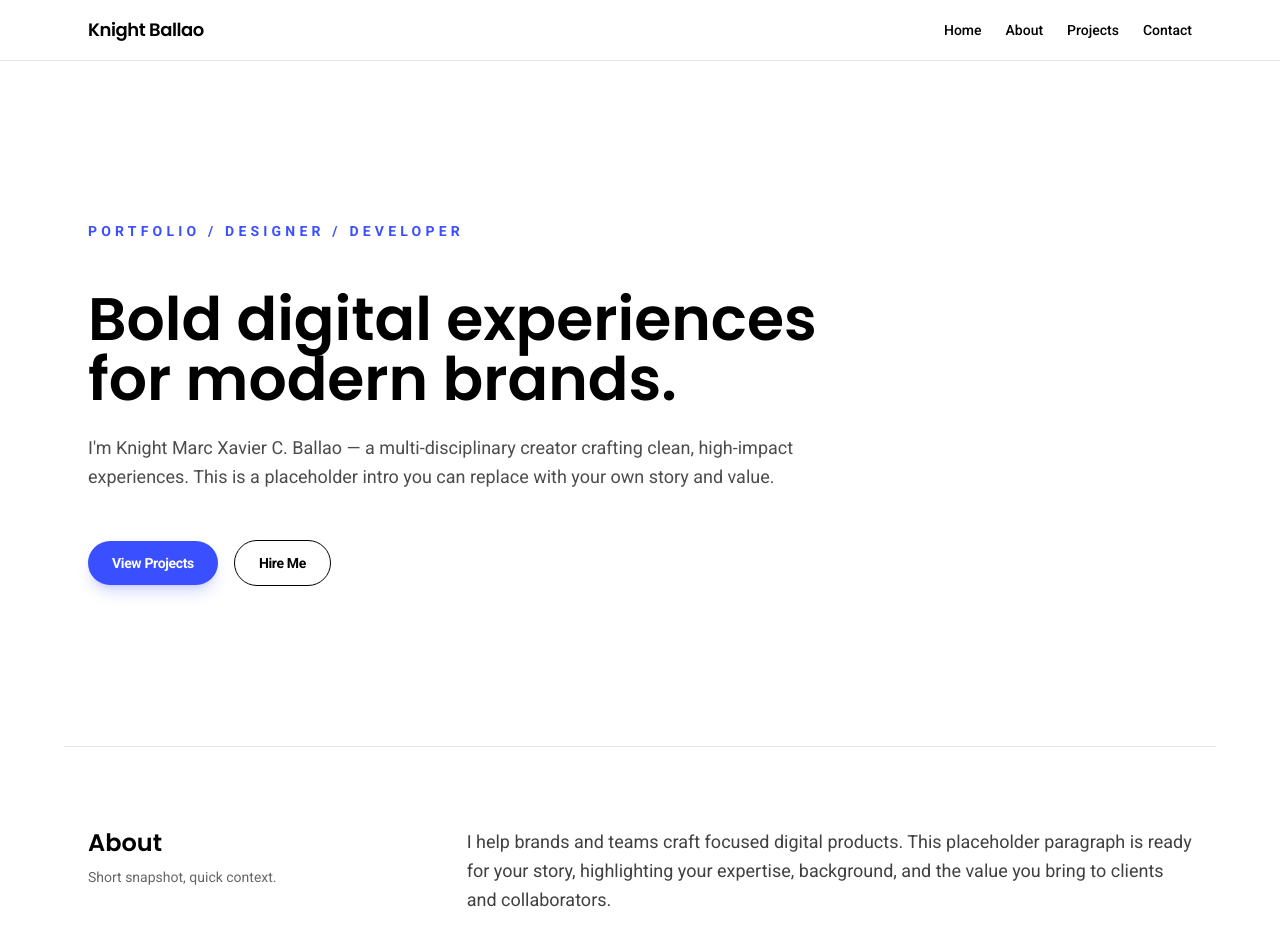
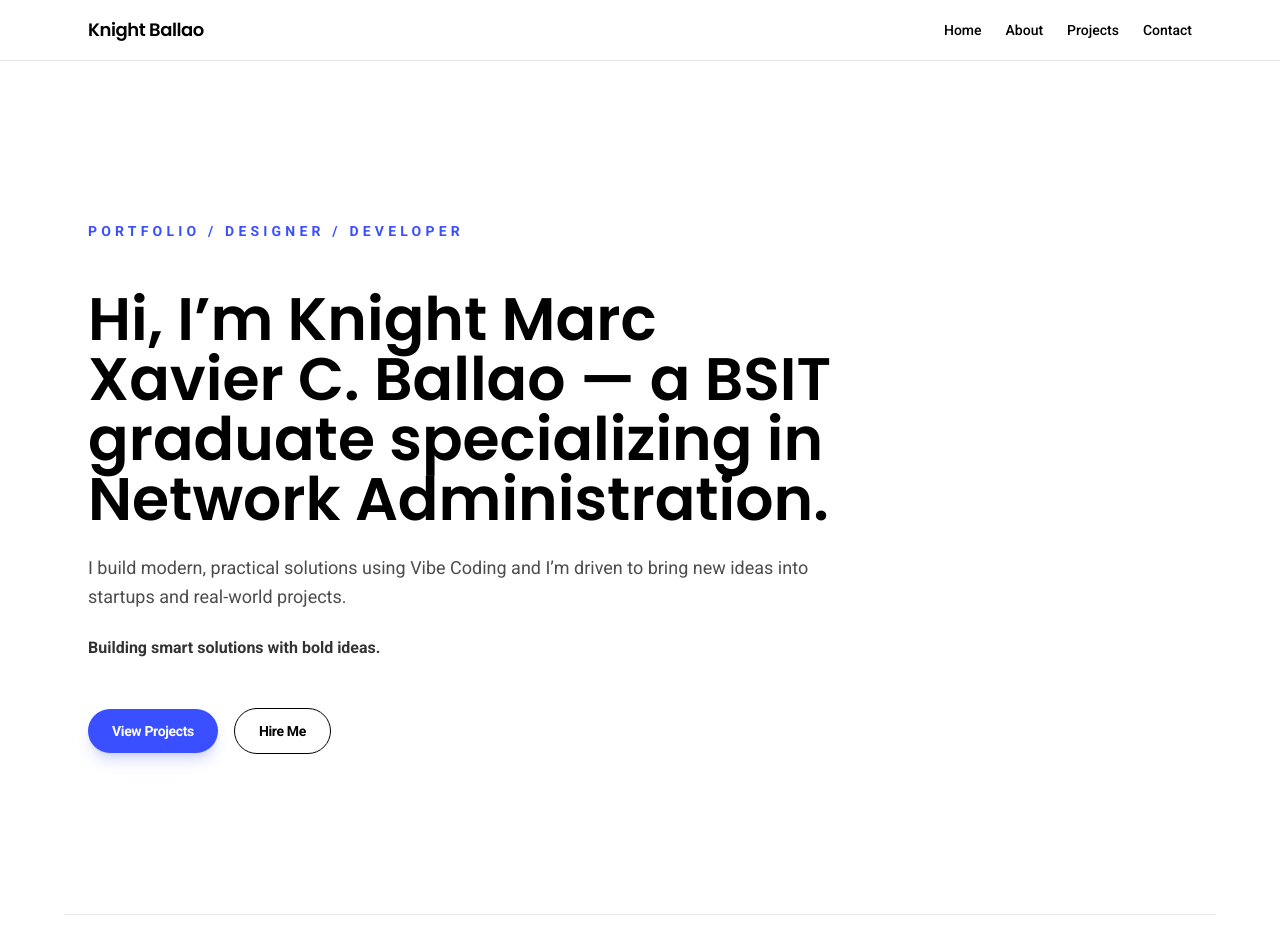
Before and after one commit to KnightMarc/vibe-portfolio-site, a React (Vite) app: page / in a window 1280 px wide. Shown: the top 952 px of the page. Built offline with nearby package versions, Linux system fonts and the light colour scheme.

Commit message:
content: refresh copy and agent notes

```diff
--- a/src/components/About.jsx
+++ b/src/components/About.jsx
@@ -10,7 +10,11 @@ function About() {
       </div>
       <div className="md:col-span-2">
         <p className="text-lg leading-relaxed text-black/75">
-          I help brands and teams craft focused digital products. This placeholder paragraph is ready for your story, highlighting your expertise, background, and the value you bring to clients and collaborators.
+          I’m a fresh BSIT graduate with a focus on network administration and
+          AI-assisted development. I enjoy turning concepts into efficient,
+          real-world applications — from small tools to startup-ready projects.
+          I’m always exploring new technologies and improving my craft through
+          hands-on building, testing, and continuous learning.
         </p>
       </div>
     </section>
--- a/src/components/Hero.jsx
+++ b/src/components/Hero.jsx
@@ -9,10 +9,15 @@ function Hero() {
       </p>
       <div className="flex flex-col gap-6 max-w-3xl">
         <h1 className="text-4xl sm:text-5xl lg:text-6xl font-semibold leading-tight heading-font">
-          Bold digital experiences for modern brands.
+          Hi, I’m Knight Marc Xavier C. Ballao — a BSIT graduate specializing in
+          Network Administration.
         </h1>
         <p className="text-lg text-black/70 leading-relaxed">
-          I&apos;m Knight Marc Xavier C. Ballao — a multi-disciplinary creator crafting clean, high-impact experiences. This is a placeholder intro you can replace with your own story and value.
+          I build modern, practical solutions using Vibe Coding and I’m driven
+          to bring new ideas into startups and real-world projects.
+        </p>
+        <p className="text-base font-semibold text-black/80">
+          Building smart solutions with bold ideas.
         </p>
       </div>
       <div className="flex flex-wrap items-center gap-4">
```
Also changed, not shown: 1 other file (tests, documents, lock files or other folders).
